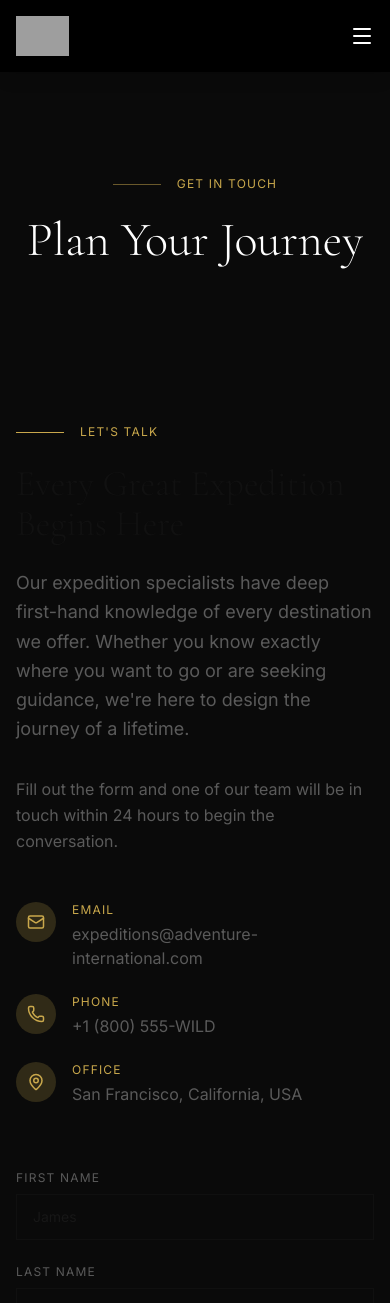
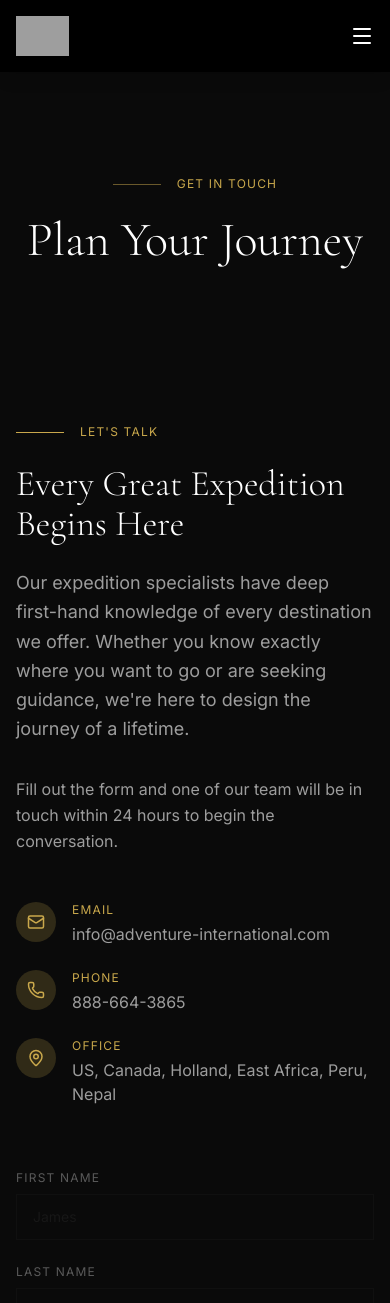
Before and after one commit to talllabs/adventure-international, a Next.js app: page /contact in a window 390 px wide. Shown: the top 1303 px of the page. Built offline with nearby package versions, Linux system fonts and the light colour scheme; grey boxes are pictures that could not be loaded.

Commit message:
fix: contact page real email/phone, black color scheme
https://claude.ai/code/session_01NVbd2xxvEgzKQ3QEmkZcfL

```diff
--- a/src/app/contact/page.tsx
+++ b/src/app/contact/page.tsx
@@ -11,10 +11,10 @@ export const metadata: Metadata = {
 export default function ContactPage() {
   return (
     <div className="pt-24">
-      <div className="bg-forest-dark py-20 text-center">
+      <div className="bg-[#0a0a0a] py-20 text-center">
         <div className="max-w-3xl mx-auto px-4">
           <SectionLabel className="justify-center mb-6" light>Get in Touch</SectionLabel>
-          <h1 className="font-serif text-5xl md:text-7xl text-ivory font-light">Plan Your Journey</h1>
+          <h1 className="font-serif text-5xl md:text-7xl text-white font-light">Plan Your Journey</h1>
         </div>
       </div>
 
@@ -23,13 +23,13 @@ export default function ContactPage() {
           {/* Editorial copy */}
           <div>
             <SectionLabel className="mb-6">Let&apos;s Talk</SectionLabel>
-            <h2 className="font-serif text-4xl text-forest font-light mb-6">
+            <h2 className="font-serif text-4xl text-white font-light mb-6">
               Every Great Expedition Begins Here
             </h2>
-            <p className="text-charcoal-soft leading-relaxed mb-8 text-lg">
+            <p className="text-white/60 leading-relaxed mb-8 text-lg">
               Our expedition specialists have deep first-hand knowledge of every destination we offer. Whether you know exactly where you want to go or are seeking guidance, we&apos;re here to design the journey of a lifetime.
             </p>
-            <p className="text-charcoal-soft leading-relaxed mb-12">
+            <p className="text-white/60 leading-relaxed mb-12">
               Fill out the form and one of our team will be in touch within 24 hours to begin the conversation.
             </p>
 
@@ -40,7 +40,7 @@ export default function ContactPage() {
                 </div>
                 <div>
                   <p className="text-xs tracking-widest uppercase text-gold mb-1">Email</p>
-                  <p className="text-charcoal-soft">expeditions@adventure-international.com</p>
+                  <p className="text-white/60">info@adventure-international.com</p>
                 </div>
               </div>
               <div className="flex items-start gap-4">
@@ -49,7 +49,7 @@ export default function ContactPage() {
                 </div>
                 <div>
                   <p className="text-xs tracking-widest uppercase text-gold mb-1">Phone</p>
-                  <p className="text-charcoal-soft">+1 (800) 555-WILD</p>
+                  <p className="text-white/60">888-664-3865</p>
                 </div>
               </div>
               <div className="flex items-start gap-4">
@@ -58,7 +58,7 @@ export default function ContactPage() {
                 </div>
                 <div>
                   <p className="text-xs tracking-widest uppercase text-gold mb-1">Office</p>
-                  <p className="text-charcoal-soft">San Francisco, California, USA</p>
+                  <p className="text-white/60">US, Canada, Holland, East Africa, Peru, Nepal</p>
                 </div>
               </div>
             </div>
```
